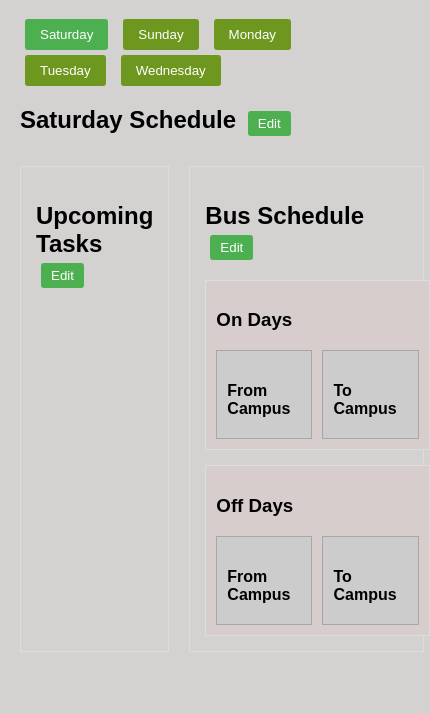
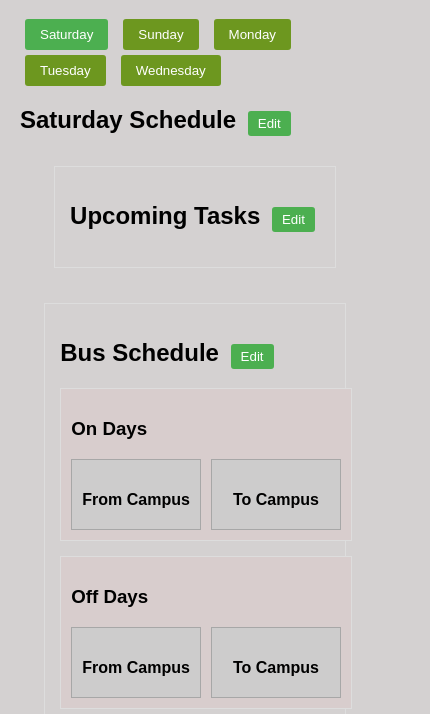
Before and after one commit to abdullah2811/cla3schedule, a plain HTML site: page index.html in a window 390 px wide. Shown: the part 172-886 px from the top of the page, 430 px wide, since content can reach past the window. Before the commit the page ends 854 px from the top, so only its background shows below. Drawn offline with Linux system fonts and the light colour scheme; no server answers.

Commit message:
Update styles.css Thanks to Fazlay Rabbi Bhai

```diff
--- a/styles.css
+++ b/styles.css
@@ -105,7 +105,7 @@ button:hover {
 }
 
 /* Media query for smaller screens */
-@media (max-width: 700px) {
+@media (max-width: 600px) {
     .bus-schedule-container {
         flex-direction: column; /* Stack On Days and Off Days vertically */
         gap: 15px; /* Add some spacing between the sections */
@@ -118,6 +118,14 @@ button:hover {
     .bus-schedule-row > div {
         flex: 1; /* Ensure the From Campus and To Campus boxes remain equal width */
         max-width: 100%; /* Remove the max-width restriction for smaller screens */
+    }
+
+    .container {
+        display: flex;
+        flex-direction: column;
+        justify-content: center;
+        align-items: center;
+        gap: 15px;
     }
 }
 
```
